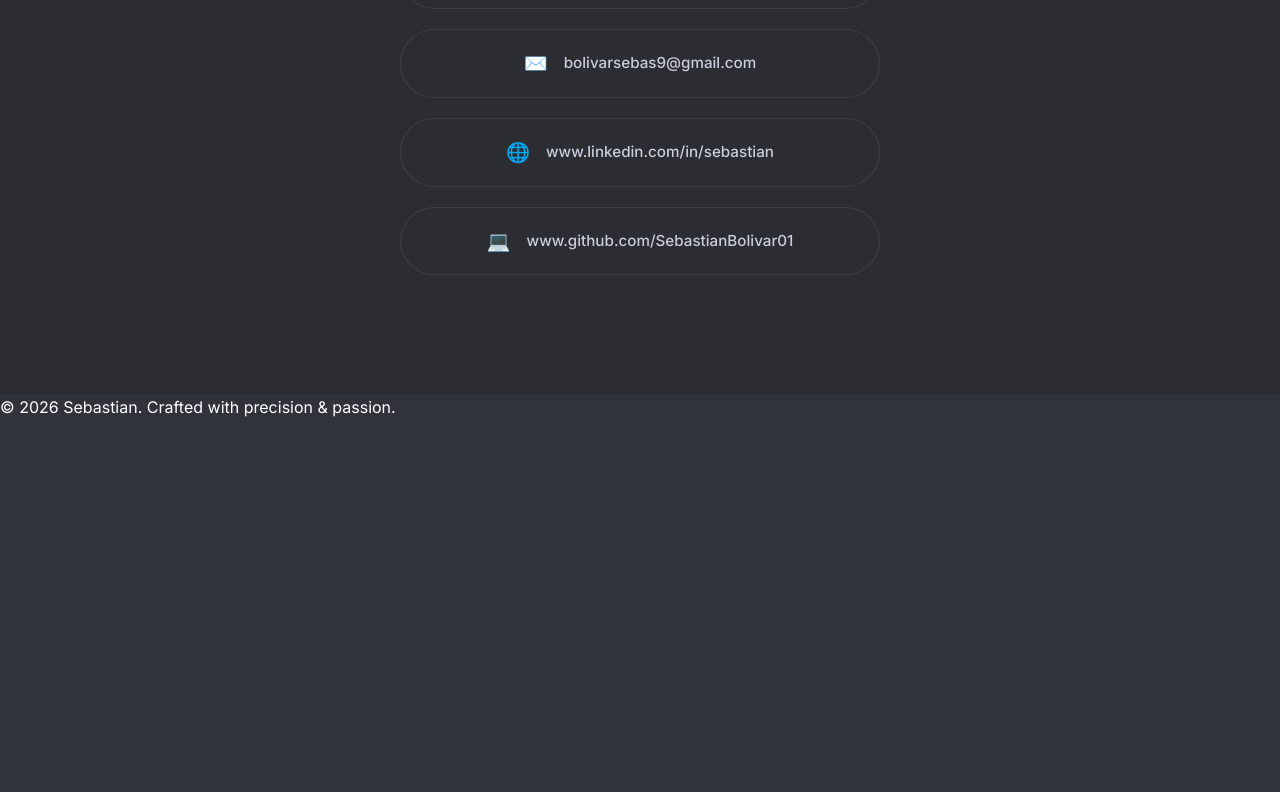
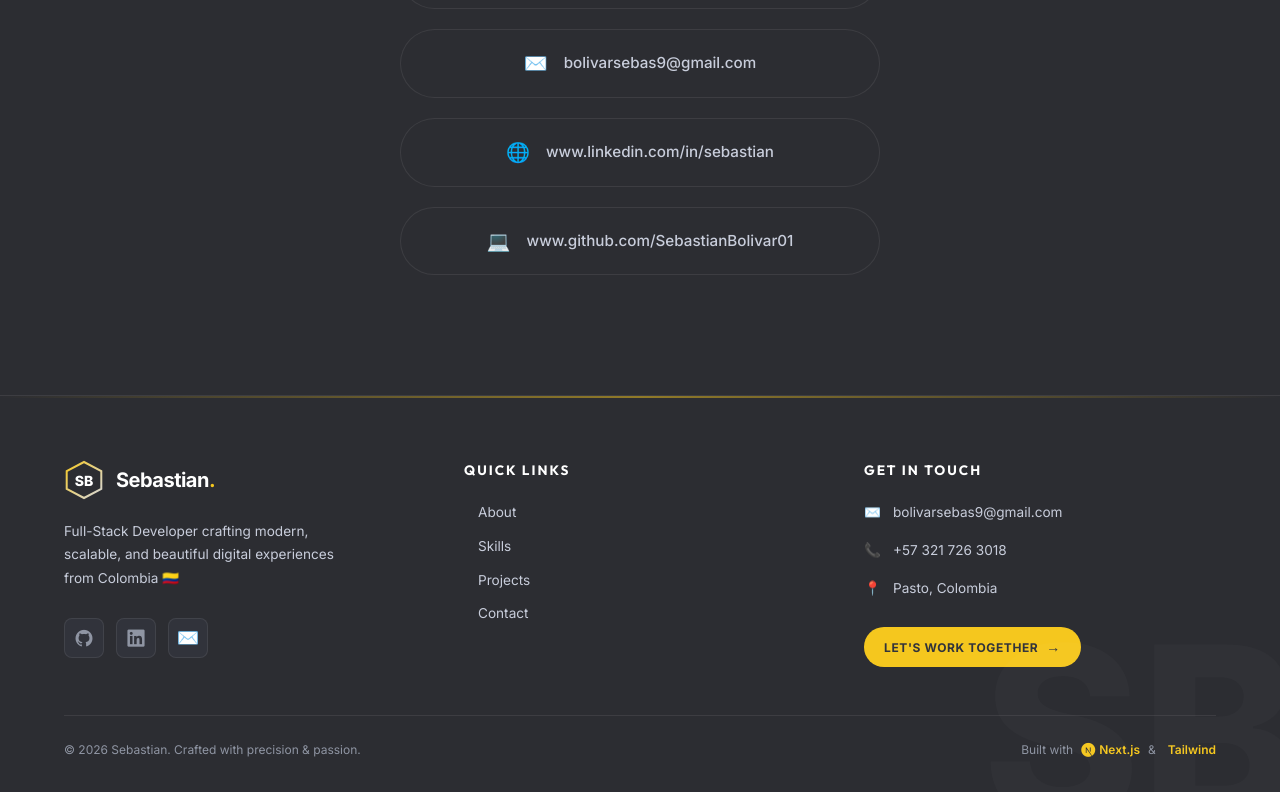
Before and after one commit to SebastianBolivar01/portfolio_sebastian, a Next.js app: page / in a window 1280 px wide. Shown: the part 7499-8291 px from the top of the page. Before the commit the page ends 7920 px from the top, so only its background shows below. Built offline with nearby package versions, Linux system fonts and the light colour scheme; no server answers.

Commit message:
footer better

```diff
--- a/app/components/Footer.tsx
+++ b/app/components/Footer.tsx
@@ -5,9 +5,165 @@ interface FooterProps {
 }
 
 export default function Footer({ text }: FooterProps) {
+  const currentYear = new Date().getFullYear();
+
+  const socialLinks = [
+    { icon: "devicon-github-original", href: "https://github.com/SebastianBolivar01", label: "GitHub" },
+    { icon: "devicon-linkedin-plain", href: "https://www.linkedin.com/in/sebastian-bolivar-cabrera-689309405/", label: "LinkedIn" },
+  ];
+
+  const quickLinks = [
+    { href: "#about", label: "About" },
+    { href: "#skills", label: "Skills" },
+    { href: "#portfolios", label: "Projects" },
+    { href: "#contact", label: "Contact" },
+  ];
+
   return (
-    <footer>
-      {text}
+    <footer className="relative bg-bg-secondary border-t border-white/8 overflow-hidden">
+      {/* Decorative top accent line */}
+      <div className="absolute top-0 left-0 right-0 h-[2px] bg-gradient-to-r from-transparent via-accent to-transparent opacity-50"></div>
+
+      <div className="max-w-[1200px] mx-auto px-6 pt-16 pb-8">
+        {/* Main Footer Grid */}
+        <div className="grid grid-cols-1 md:grid-cols-3 gap-12 mb-12">
+
+          {/* Brand Column */}
+          <div className="flex flex-col gap-5">
+            <a href="#" className="flex items-center gap-3 no-underline group">
+              <div className="w-10 h-10 flex items-center justify-center">
+                <svg viewBox="0 0 40 40" className="w-full h-full">
+                  <defs>
+                    <linearGradient id="footerLogoGrad" x1="0%" y1="0%" x2="100%" y2="100%">
+                      <stop offset="0%" stopColor="var(--accent-primary)" />
+                      <stop offset="100%" stopColor="#FFF" stopOpacity="0.8" />
+                    </linearGradient>
+                  </defs>
+                  <path
+                    d="M20 2 L37.3 11 L37.3 29 L20 38 L2.7 29 L2.7 11 Z"
+                    fill="none"
+                    stroke="url(#footerLogoGrad)"
+                    strokeWidth="2"
+                  />
+                  <text
+                    x="50%"
+                    y="50%"
+                    dominantBaseline="central"
+                    textAnchor="middle"
+                    className="fill-text-primary font-outfit font-extrabold text-[14px]"
+                  >SB</text>
+                </svg>
+              </div>
+              <span className="text-text-primary font-outfit font-bold text-xl tracking-tight group-hover:text-accent transition-colors duration-300">
+                Sebastian<span className="text-accent">.</span>
+              </span>
+            </a>
+            <p className="text-text-secondary text-[0.85rem] leading-[1.7] max-w-[300px]">
+              Full-Stack Developer crafting modern, scalable, and beautiful digital experiences from Colombia 🇨🇴
+            </p>
+            {/* Social Links */}
+            <div className="flex gap-3 mt-2">
+              {socialLinks.map((social) => (
+                <a
+                  key={social.label}
+                  href={social.href}
+                  target="_blank"
+                  rel="noopener noreferrer"
+                  aria-label={social.label}
+                  className="w-10 h-10 bg-bg-matte border border-white/8 rounded-lg flex items-center justify-center text-text-muted text-lg transition-all duration-300 hover:bg-accent hover:text-bg-matte hover:border-accent hover:-translate-y-0.5 hover:shadow-[0_5px_15px_var(--aurora-glow)]"
+                >
+                  <i className={social.icon}></i>
+                </a>
+              ))}
+              {/* Email icon (no devicon) */}
+              <a
+                href="mailto:bolivarsebas9@gmail.com"
+                aria-label="Email"
+                className="w-10 h-10 bg-bg-matte border border-white/8 rounded-lg flex items-center justify-center text-text-muted text-lg transition-all duration-300 hover:bg-accent hover:text-bg-matte hover:border-accent hover:-translate-y-0.5 hover:shadow-[0_5px_15px_var(--aurora-glow)]"
+              >
+                ✉️
+              </a>
+            </div>
+          </div>
+
+          {/* Quick Links Column */}
+          <div className="flex flex-col gap-5">
+            <h4 className="text-text-primary font-outfit font-bold text-[0.85rem] uppercase tracking-[2px]">
+              Quick Links
+            </h4>
+            <nav className="flex flex-col gap-3">
+              {quickLinks.map((link) => (
+                <a
+                  key={link.href}
+                  href={link.href}
+                  className="text-text-secondary text-[0.85rem] no-underline transition-all duration-300 hover:text-accent hover:translate-x-1 flex items-center gap-2 group"
+                >
+                  <span className="w-1.5 h-1.5 bg-accent rounded-full opacity-0 group-hover:opacity-100 transition-opacity duration-300"></span>
+                  {link.label}
+                </a>
+              ))}
+            </nav>
+          </div>
+
+          {/* Contact Info Column */}
+          <div className="flex flex-col gap-5">
+            <h4 className="text-text-primary font-outfit font-bold text-[0.85rem] uppercase tracking-[2px]">
+              Get In Touch
+            </h4>
+            <div className="flex flex-col gap-4">
+              <a
+                href="mailto:bolivarsebas9@gmail.com"
+                className="text-text-secondary text-[0.85rem] no-underline transition-colors duration-300 hover:text-accent flex items-center gap-3"
+              >
+                <span className="text-accent">✉️</span>
+                bolivarsebas9@gmail.com
+              </a>
+              <a
+                href="tel:+573217263018"
+                className="text-text-secondary text-[0.85rem] no-underline transition-colors duration-300 hover:text-accent flex items-center gap-3"
+              >
+                <span className="text-accent">📞</span>
+                +57 321 726 3018
+              </a>
+              <span className="text-text-secondary text-[0.85rem] flex items-center gap-3">
+                <span className="text-accent">📍</span>
+                Pasto, Colombia
+              </span>
+            </div>
+
+            {/* CTA */}
+            <a
+              href="#contact"
+              className="mt-2 inline-flex items-center gap-2 px-5 py-2.5 bg-accent text-bg-matte text-[0.75rem] font-bold font-outfit uppercase tracking-wider rounded-full transition-all duration-300 hover:shadow-[0_5px_20px_var(--aurora-glow)] hover:-translate-y-0.5 no-underline w-fit"
+            >
+              Let&apos;s Work Together
+              <span className="text-sm">→</span>
+            </a>
+          </div>
+        </div>
+
+        {/* Bottom Bar */}
+        <div className="border-t border-white/8 pt-6 flex flex-col md:flex-row items-center justify-between gap-4">
+          <p className="text-text-muted text-[0.75rem] text-center md:text-left">
+            {text}
+          </p>
+          <div className="flex items-center gap-2 text-text-muted text-[0.75rem]">
+            <span>Built with</span>
+            <span className="text-accent font-semibold flex items-center gap-1">
+              <i className="devicon-nextjs-plain text-sm"></i> Next.js
+            </span>
+            <span>&</span>
+            <span className="text-accent font-semibold flex items-center gap-1">
+              <i className="devicon-tailwindcss-original text-sm"></i> Tailwind
+            </span>
+          </div>
+        </div>
+      </div>
+
+      {/* Large background watermark */}
+      <div className="absolute bottom-[-60px] right-[-20px] text-[15rem] font-outfit font-extrabold text-white/[0.02] select-none pointer-events-none leading-none">
+        SB
+      </div>
     </footer>
   );
 }
```
